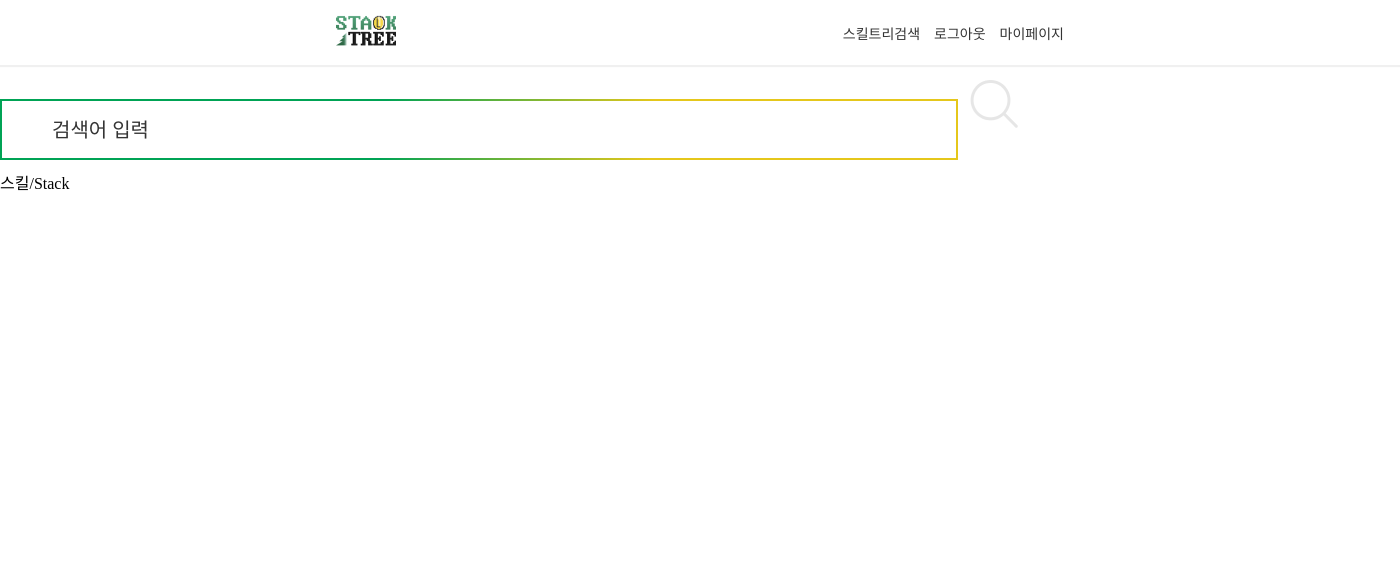
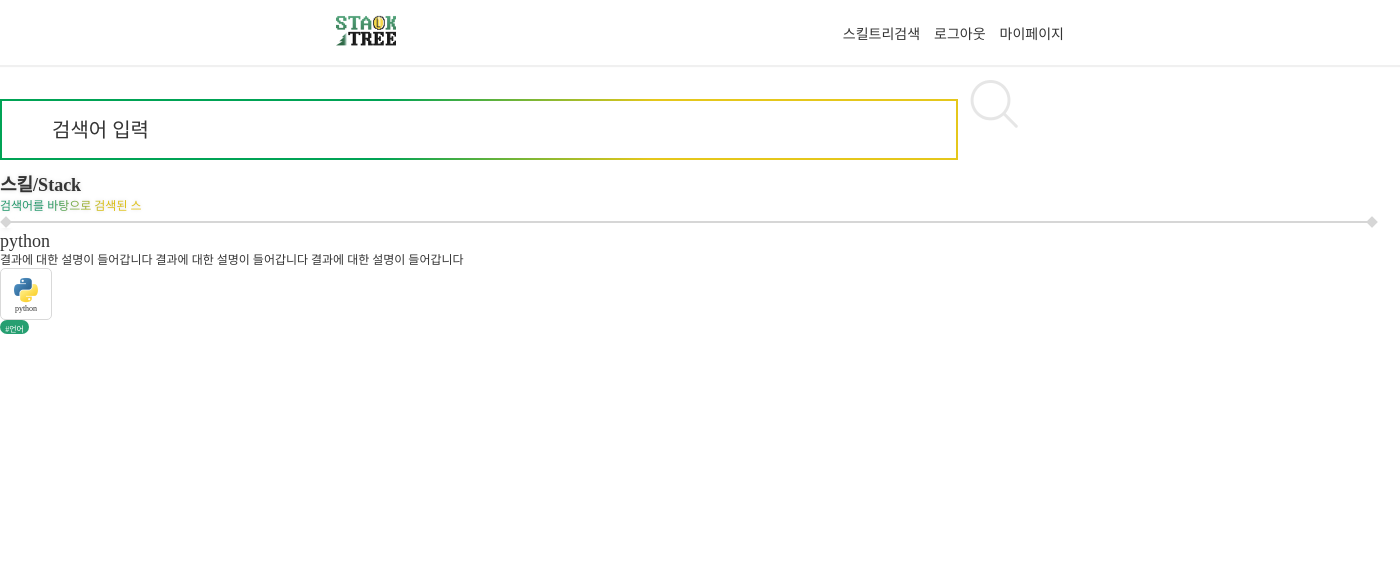
Before and after one commit to elementrix/YoungBoss_StackTree, a Django app: page /result/ in a window 1400 px wide. Shown: the top 575 px of the page. Run offline with Django 4.2, Linux system fonts and the light colour scheme; some web fonts are replaced.

Commit message:
jjeongee stackpart design

```diff
--- a/stacktreeproject/main/static/css/result.css
+++ b/stacktreeproject/main/static/css/result.css
@@ -1,3 +1,4 @@
+
 @font-face {
     font-family: 'IBM-Plex-Sans-Bold';
     src: url('../font/IBMPlexSansKR-Bold.otf');
@@ -127,3 +128,109 @@ input::placeholder{
     position: relative;
 
 }
+.stack-title{
+    text-shadow: 0 0 4px rgba(0, 0, 0, 0.15);
+    font-family: IBMPlexSansKR;
+    font-size: 18px;
+    font-weight: bold;
+    text-align: left;
+    color: #343434;
+}
+
+.stack-explain{
+    width: 148px;
+    height: 18px;
+    flex-grow: 0;
+    text-shadow: 0 0 4px rgba(0, 0, 0, 0.15);
+    background-image: linear-gradient(101deg, #269f71 33%, #e5c71b 70%);
+    font-family: IBMPlexSansKR;
+    font-size: 12px;
+    text-align: left;
+    -webkit-background-clip: text;
+    background-clip: text;
+    -webkit-text-fill-color: transparent;
+}
+
+.lang-name{
+    width: 62px;
+    height: 18px;
+    flex-direction: column;
+    font-family: NotoSansKR;
+    font-size: 18px;
+    font-weight: 500;
+    font-stretch: normal;
+    font-style: normal;
+    line-height: 1;
+    letter-spacing: normal;
+    text-align: left;
+    color: #343434;
+}
+
+.lang-explain{
+    width: 612px;
+    height: 18px;
+    flex-direction:column;
+    font-family: IBMPlexSansKR;
+    font-size: 12px;
+    font-weight: 300;
+    font-stretch: normal;
+    font-style: normal;
+    line-height: normal;
+    letter-spacing: normal;
+    text-align: left;
+    color: #343434;
+}
+
+.lang-square{
+    width: 50px;
+    height: 50px;
+    flex-grow: 0;
+    border: solid 1px #d9d9d9;
+    background-color: #fff;
+    border-radius:5px;
+}
+
+.lang-logo{
+    width:26px;
+    height:26px;
+    border-radius: 5px;
+    text-align: center;
+    display: block;
+    margin:auto;
+    padding-top:8px;
+}
+
+.logo-name{
+    width: 26px;
+    height: 12px;
+    flex-grow: 0;
+    font-family: IBMPlexSansKR;
+    font-size: 8px;
+    font-weight: 500;
+    text-align: center;
+    color: #343434;
+    line-height: 12px;
+    display:block;
+    margin:auto;
+}
+.tag-btn-green{
+    width: 29px;
+    height: 14px;
+    font-size: 8px;
+    flex-grow: 0;
+    border-radius: 19.5px;
+    background-color: #269f71;
+}
+.tag-btn-hashtag{
+    width: 20px;
+    height: 12px;
+    font-size: 8px;
+    flex-grow:0;
+    font-family: NotoSansKR;
+    font-weight: 500;
+    text-align: center;
+    display:block;
+    margin:auto;
+    padding-top:3px;
+    color: #fff;
+}
--- a/stacktreeproject/main/templates/result.html
+++ b/stacktreeproject/main/templates/result.html
@@ -29,6 +29,36 @@
                 <p class="stack-title">
                     스킬/Stack
                 </p>
+
+                <p class="stack-explain">
+                    검색어를 바탕으로 검색된 스킬
+                </p>
+                <img class="grey-line" src="{% static 'img/Line.jpg' %}">
+
+                <div class="stack-group">
+
+                        <p class="lang-name">
+                            python
+                        </p>
+                        <p class="lang-explain">
+                            결과에 대한 설명이 들어갑니다 결과에 대한 설명이 들어갑니다 결과에 대한 설명이 들어갑니다
+                        </p>
+
+
+                        <div class="lang-square">
+                            <img class="lang-logo" src="{% static 'img/python_logo.png' %}">
+                            <p class="logo-name">
+                                python
+                            </p>
+                    </div>
+                    <div class="tag-btn-green">
+                        <p class="tag-btn-hashtag">
+                            #언어
+                        </p>
+                    </div>
+                    </div>
+
+                </div>
             </div>
 
 
```
Also changed, not shown: stacktreeproject/main/static/img/Line.jpg (added), stacktreeproject/main/static/img/python_logo.png (added), 1 other file.
